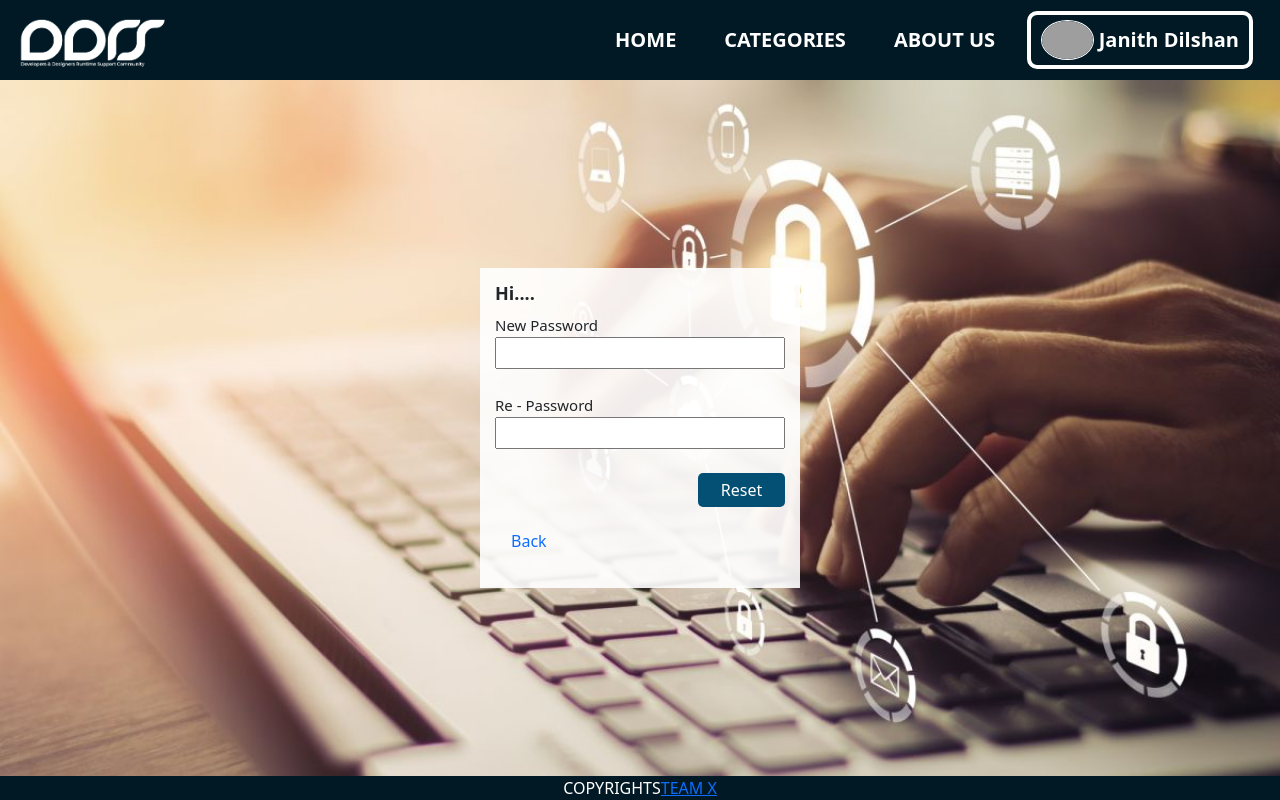
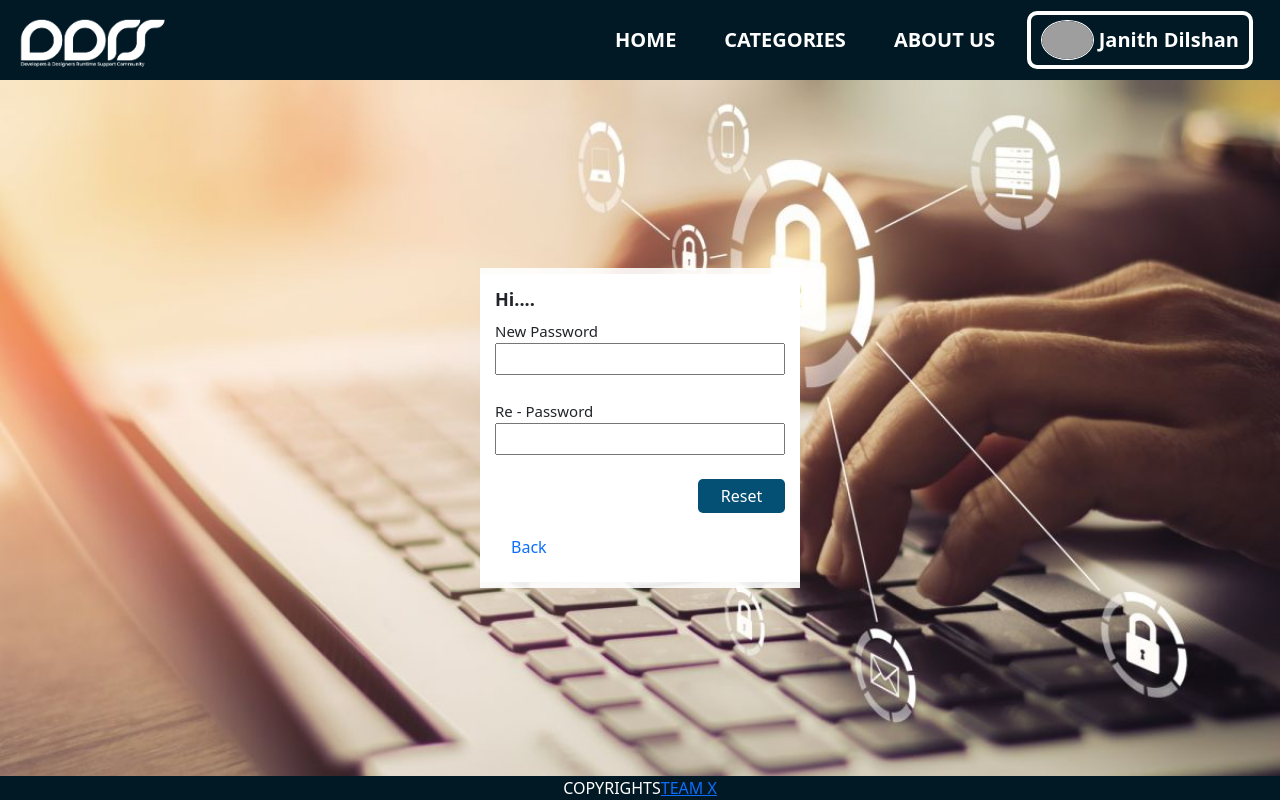
Before and after one commit to RavinduOnline/DDRA-Community, a React (Create React App) app in the folder client/: page /resetpassword in a window 1280 px wide. Built offline with nearby package versions, Linux system fonts and the light colour scheme; grey boxes are pictures that could not be loaded.

Commit message:
reset password css

```diff
--- a/client/src/components/Pages/UserProfile/ResetPassword/resetpassword.css
+++ b/client/src/components/Pages/UserProfile/ResetPassword/resetpassword.css
@@ -24,10 +24,11 @@
   }
 
   .resetp-form-box{
+    background-color: white;
     position: relative;
     padding: 15px;
     width: 25%;
-    height: 40vh;
+    height: max-content;
   }
 
   .resetp-form-box h4{
```
